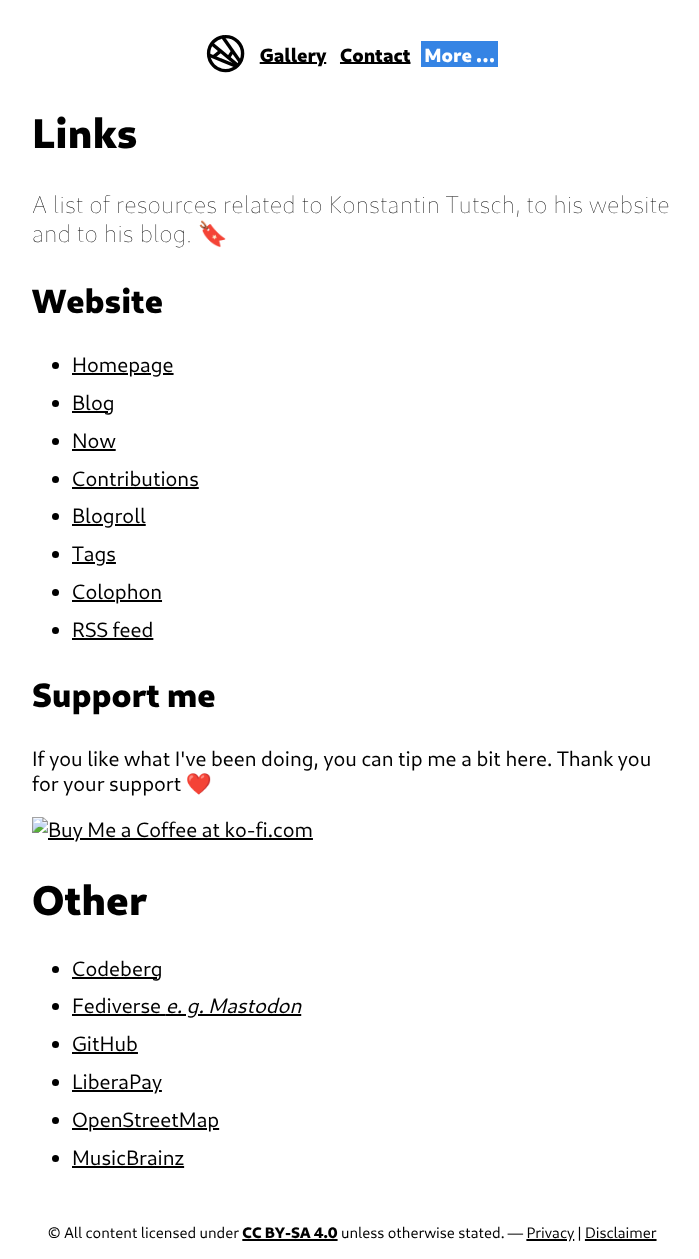
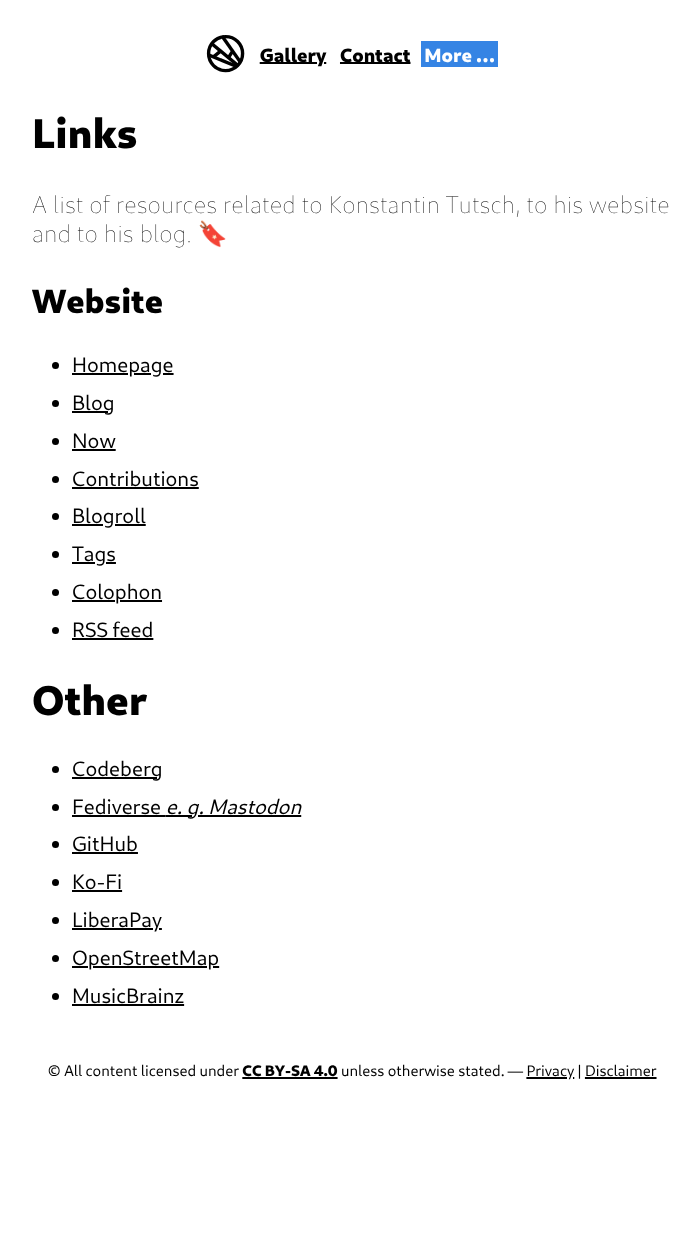
Before and after one commit to konstantintutsch/website, a Jekyll site: the page built from links/index.html, in a window 1280 px wide. Shown: the whole page, without its empty margins (288-987 px from the left). Built offline with Jekyll 4.4.1, drawn with Linux system fonts in a browser that asks for light colours; after the commit the page ends 1097 px from its top, so only the background shows below that.

Commit message:
Remove Support me section from Links

```diff
--- a/_data/navigation.yaml
+++ b/_data/navigation.yaml
@@ -31,6 +31,8 @@ social:
     id: "fediverse"
   - name: "GitHub"
     id: "github"
+  - name: "Ko-Fi"
+    id: "ko-fi"
   - name: "LiberaPay"
     id: "liberapay"
   - name: "OpenStreetMap"
--- a/links/index.html
+++ b/links/index.html
@@ -13,12 +13,6 @@ emoji: 🔖
 {% endfor %}
 </ul>
 
-{% include heading.html level=3 text="Support me" %}
-
-<p>If you like what I've been doing, you can tip me a bit here. Thank you for your support ❤️</p>
-
-{% include social.html id="ko-fi" name='<img src="https://storage.ko-fi.com/cdn/kofi1.png?v=3" alt="Buy Me a Coffee at ko-fi.com">' classes="image-link" %}
-
 {% include heading.html level=2 text="Other" %}
 
 <ul>
```
